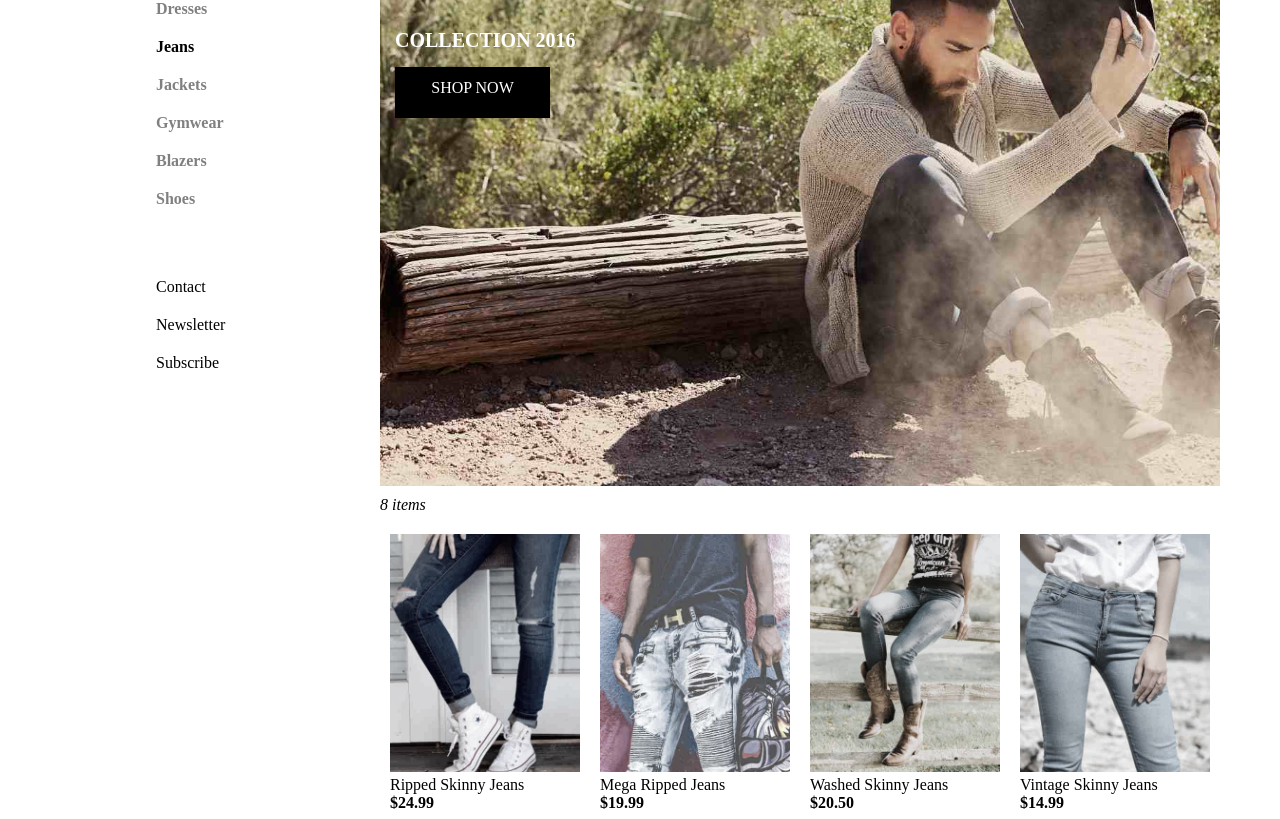
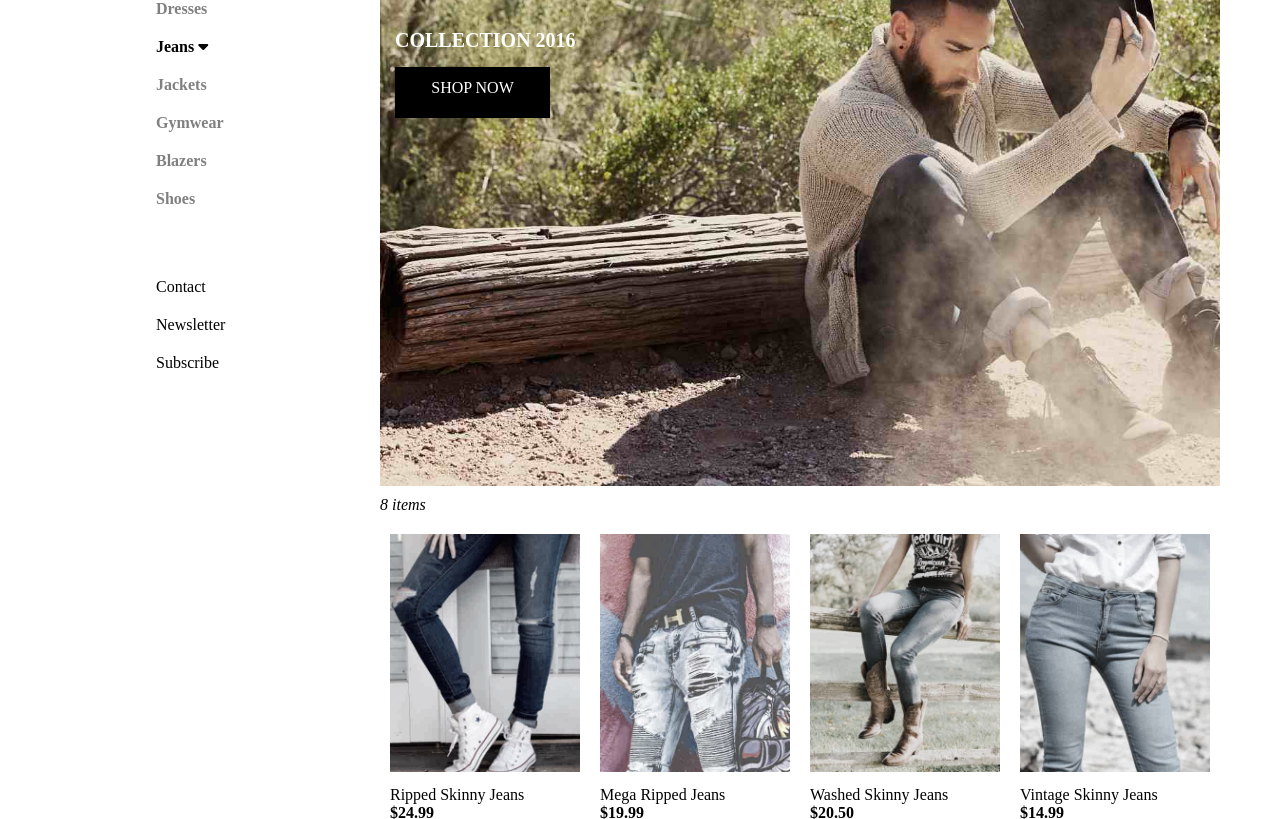
Before and after one commit to ParkJaeHan0623/02_HTML-CSS, a plain HTML site: page Project/Project.html in a window 1280 px wide. Shown: the part 148-967 px from the top of the page. Drawn offline with Linux system fonts and the light colour scheme.

Commit message:
클론코딩 최종 수정& PPT 작성

```diff
--- a/Project/Project.html
+++ b/Project/Project.html
@@ -16,45 +16,36 @@
         padding: 0;
         margin: 0;
       }
-
+      /* 전체 컨테이너 */
       .container {
         width: 1000px;
         margin: auto;
-        /* border: 5px dotted red; */
         display: flex;
 
+        /* 사이드바 컨테이너 */
         .sidebar-container {
-          /* background-color: purple; */
           flex: 0 0 240px;
 
-          /* height: 100vh; */
+          /* 사이드바 */
           .sidebar {
 
             position: fixed;
-            /* box-sizing: border-box;
-            display: block; */
 
+            /* 사이드바 상단 로고 */
             .logo {
               font-size: 30px;
               box-sizing: border-box;
               width: 240px;
               padding: 30px 20px;
-              /* margin: auto; */
               background-color: white;
-              /* height: 10vh; */
               text-align: left;
             }
-
+            /* 사이드바 메뉴 */
             .menu {
-
-              /* top: 85px;   */
               box-sizing: border-box;
-              /* width: 240px; */
-              /* height: 100vh; */
-              /* padding: 100px; */
               background-color: white;
 
-              /* top: 0; */
+              /* 사이드바  a 태그*/
               .link {
                 display: block;
                 padding: 10px 16px;
@@ -70,8 +61,9 @@
               color: black;
             }
             }
+            /* 사이드바 하단부 */
             .contact {
-              /* top: 385px;   */
+
               margin-top: 50px;
               box-sizing: border-box;
               background-color: white;
@@ -88,17 +80,17 @@
             }
           }
         }
+        /* 메인 컨테이너 */
+        .main-container {
 
-        .main-container {
-          /* background-color: yellow; */
           flex: 1;
-          height: 3500px;
-          /* height: 100%; */
+          height: 100%;
+
           .header {
-            /* background-color: aqua; */
             padding: 10px 0;
             display: flex;
             justify-content: space-between;
+
             .title {
               padding: 10px 0;
               font-size: 30px;
@@ -110,6 +102,7 @@
               align-items: center;
               padding: 10px 0;
               transform: translateY(15%);
+
               i{
                 font-size: 20px;
                 margin-left: 10px;
@@ -117,10 +110,12 @@
 
             }
           }
+          /* main */
           .main {
             display: block;
             width: 100%;
 
+            /* 메인 이미지 */
             .main-img {
               background-image: url(img/jeans.jpg);
               width: 840px;
@@ -128,11 +123,10 @@
               background-size: 100%;
               background-repeat: no-repeat;
 
-              /* background-position: center center; */
+              /* 메인 이미지 상단 로고 */
               .display {
-                /* display: flex; */
                 .top-left {
-                  /* padding: 30px 30px; */
+
                   h1 {
                     padding: 15px;
                     color: white;
@@ -168,15 +162,14 @@
                 }
               }
             }
+            /* 중앙 부분 사진 */
             .main-item {
               .number {
                 padding-top: 10px;
                 padding-bottom: 10px;
                 display: flex;
-                /* justify-content: center; */
                 align-items: center;
-                /* padding: 15px 5px; */
-                /* margin-top: 10px; */
+
                 font-style: italic;
               }
               .item-list {
@@ -184,17 +177,14 @@
                   color: red;
                   filter: grayscale(70%);
                 }
-                /* height: 80vh; */
 
-                /* width: 100%; */
-                /* width: 1000px; */
-                /* display: block; */
                 list-style: none;
                 display: flex;
                 flex-wrap: wrap;
                 .item {
                   padding: 10px;
                   flex: 0 1 25%;
+
                   .item-wrapper {
                     /* 흑백처리 */
                     filter: grayscale(70%);
@@ -207,6 +197,7 @@
                       height: 100%;
                     }
                     .img-content {
+                      padding-top: 10px;
                       h3 {
                         font-size: 16px;
                         font-weight: 300;
@@ -216,20 +207,15 @@
                       }
                     }
                   }
-                  /* .item-img{
-                        width: 160px;
-                        height: 250px;
-                        background-image: url(img/jeans1.jpg);
-                        background-repeat: no-repeat;
-                        background-size: 100%;
-                        background-position: center;
-                    } */
+
                 }
               }
             }
           }
-
+          /* footer */
           .footer {
+            /* footer 상단부분 */
+            padding-top: 10px;
             .footer-top {
               background-color: black;
               padding: 15px;
@@ -419,7 +405,7 @@
           <div class="menu">
             <a href="#" class="link">Shirts</a>
             <a href="#" class="link">Dresses</a>
-            <a href="#" class="link active">Jeans</a>
+            <a href="#" class="link active">Jeans <i class="fas fa-caret-down"></i></a>
             <a href="#" class="link">Jackets</a>
             <a href="#" class="link">Gymwear</a>
             <a href="#" class="link">Blazers</a>
@@ -458,10 +444,7 @@
           <div class="main-item">
             <div class="number">8 items</div>
             <ul class="item-list">
-              <!-- <li class="item">
-                <div class="item-img">
-                </div>
-              </li> -->
+
               <li class="item">
                 <div class="item-wrapper">
                   <img src="img/jeans1.jpg" />
@@ -537,6 +520,7 @@
             </ul>
           </div>
         </div>
+
         <!-- footer -->
         <footer class="footer">
           <div class="footer-top">
```
Also changed, not shown: 1 other file.
